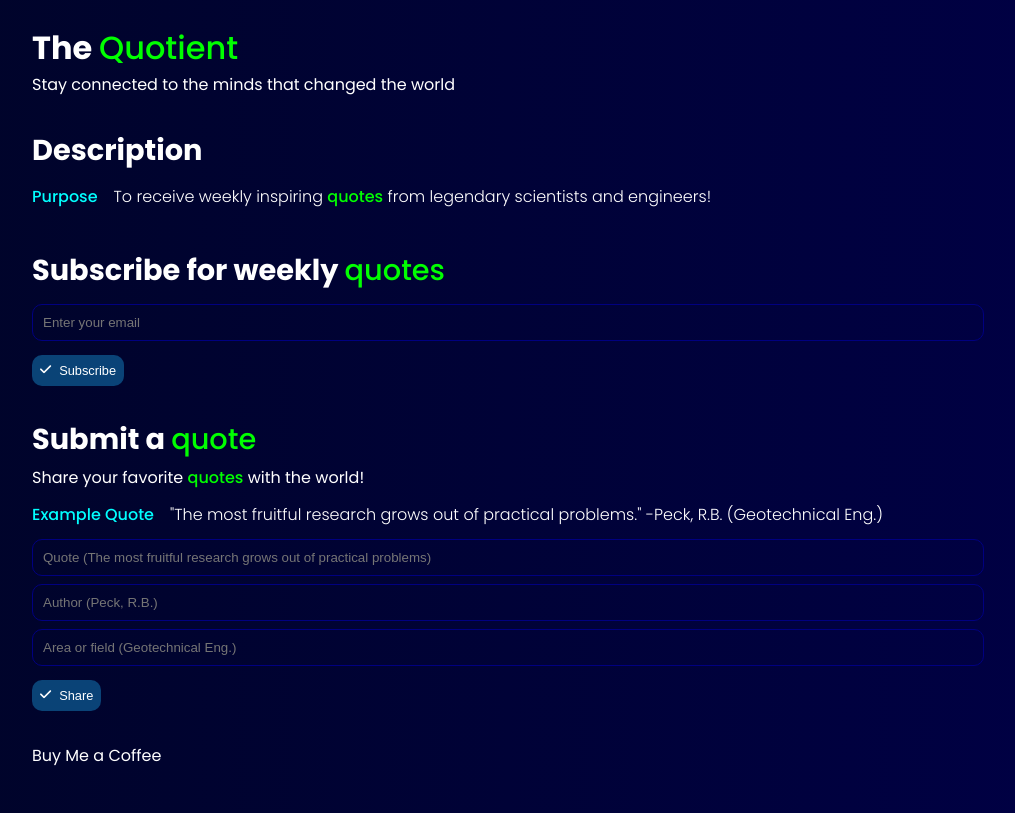
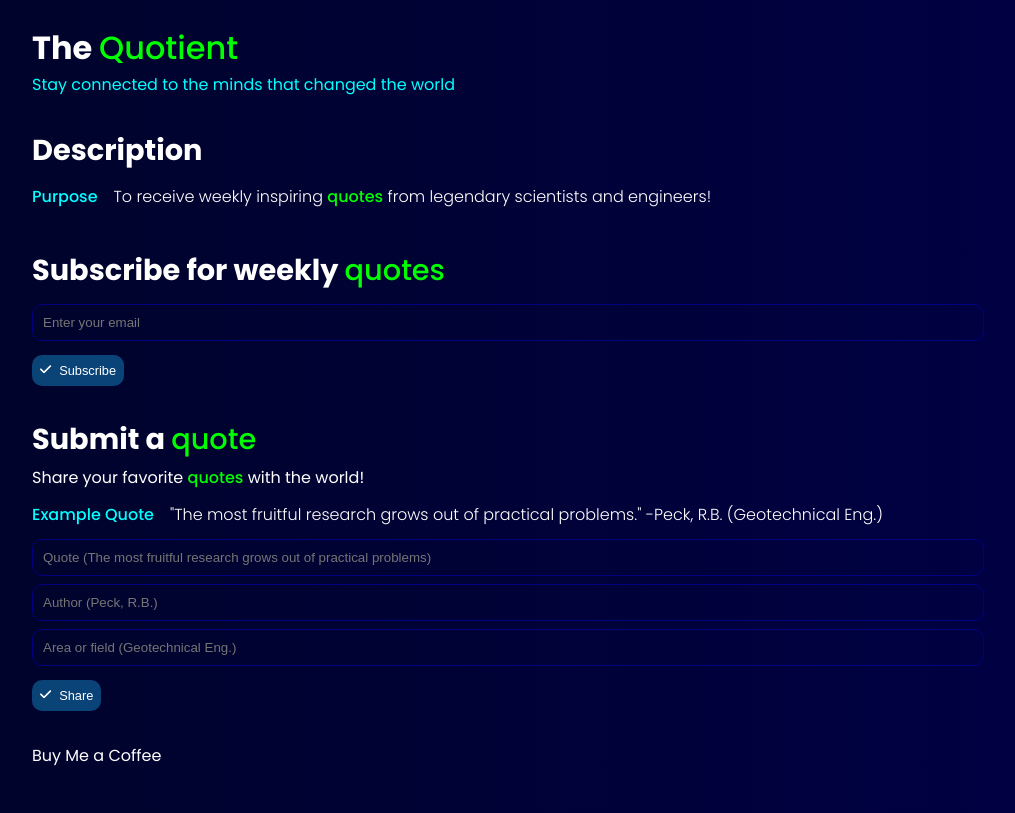
Before and after one commit to liangchow/quote-newsletters, a website: page public/index.html in a window 1280 px wide. Shown: the top 813 px of the page, without its empty margins (132-1147 px from the left). Drawn offline with Linux system fonts and the light colour scheme.

Commit message:
subheader styling

```diff
--- a/public/styles.css
+++ b/public/styles.css
@@ -36,6 +36,10 @@ span {
     flex-direction: column;
     /* align-items: center; */
     justify-content: space-between;
+}
+
+.headerContainer p {
+    color: cyan;
 }
 
 .headerContainer a,
```
